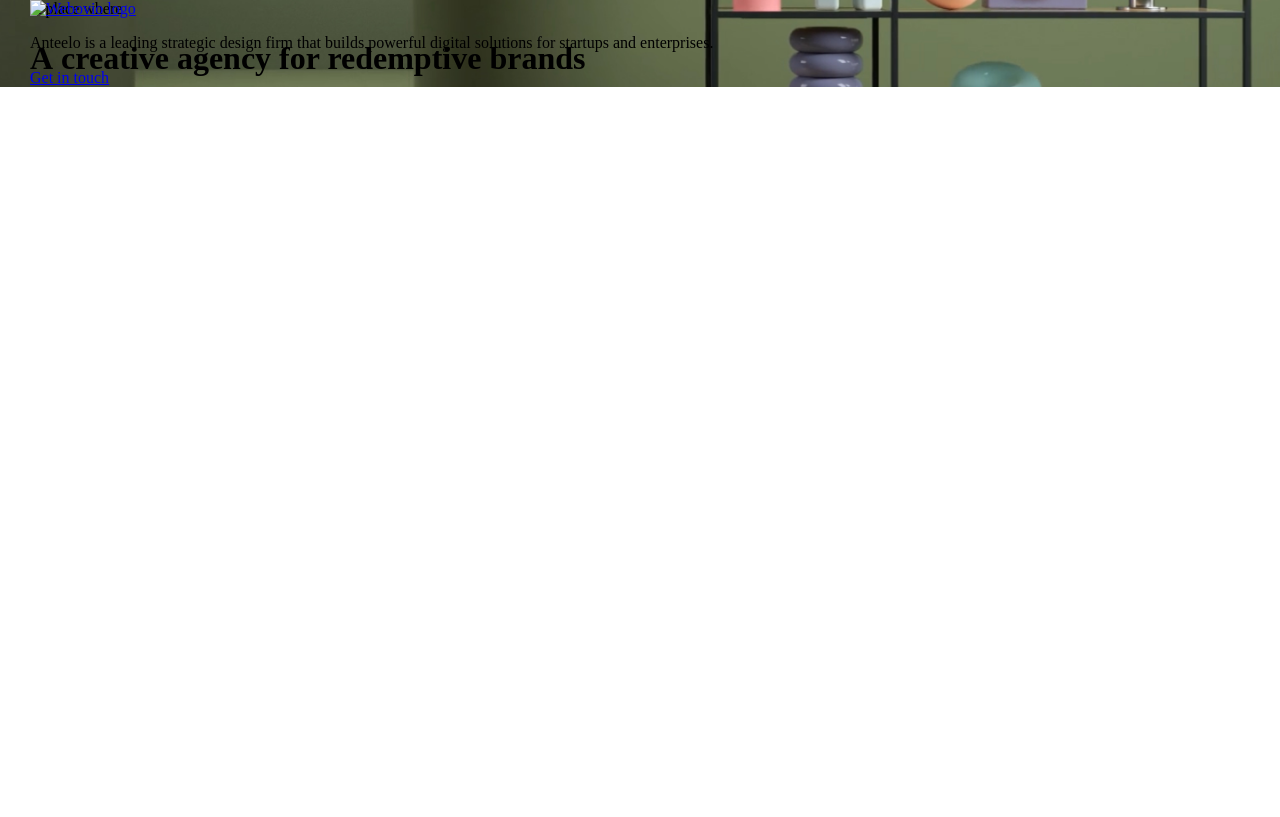
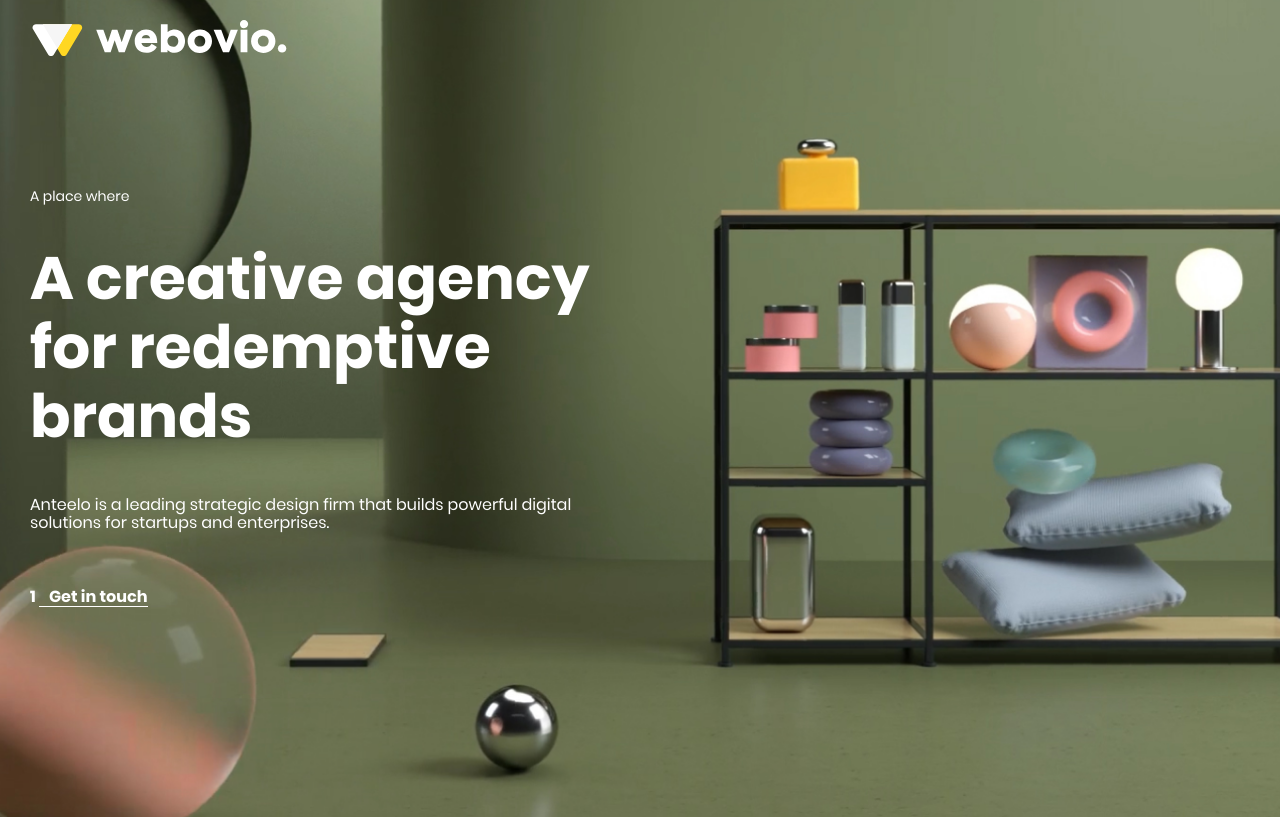
Before and after one commit to akamaliev/html_css, a plain HTML site: page webovio.html in a window 1280 px wide. Shown: the top 817 px of the page. Drawn offline with Linux system fonts and the light colour scheme.

Commit message:
first screen continue

```diff
--- a/css/webovio.css
+++ b/css/webovio.css
@@ -2,6 +2,13 @@
     box-sizing: border-box;
 }
 
+@font-face { src: url("../fonts/Poppins-Regular.woff") format("woff"); font-family: "Poppins"; font-weight: 400; font-style: normal; }
+@font-face { src: url("../fonts/Poppins-Bold.woff") format("woff"); font-family: "Poppins"; font-weight: 700; font-style: bold; }
+
+body {
+    font-family: "Poppins", sans-serif;
+    font-weight: 400;
+}
 
 img {
     max-width: 100%;
@@ -14,6 +21,7 @@ img {
 
 .header {
     position: absolute;
+    padding: 20px 0;
 }
 .header__container {
     display: flex;
@@ -29,6 +37,16 @@ img {
 }
 .btn__lines {
 }
+
+.title {
+    font-weight: 700;
+    font-size: 60px;
+    margin: 0;
+}
+.hero__title {
+    margin-bottom: 45px;
+}
+
 .main {
 }
 .hero {
@@ -36,12 +54,31 @@ img {
     background-position: center;
     background-size: cover;
     background-repeat: no-repeat;
+    padding: 187px 0 210px;
+    color: white;
 }
 .hero__content {
+    max-width: 616px;
 }
 .small-text {
+    font-size: 14px;
 }
-.desc {
+.hero__small-text {
+    margin-bottom: 40px;
+    display: inline-block;
+}
+.hero__desc {
+    margin: 0;
+    margin-bottom: 55px;
 }
 .link {
+    text-decoration: none;
+    font-weight: 700;
+    color: inherit;
 }
+
+.link__text {
+    display: inline-block;
+    border-bottom: 1px solid white;
+    padding-left: 10px;
+}
--- a/webovio.html
+++ b/webovio.html
@@ -12,7 +12,7 @@
     <header class="header">
         <div class="container header__container">
             <a href="#" class="logo">
-                <img src="" alt="Webovio logo" class="logo__img">
+                <img src="./img/logo.svg" alt="Webovio logo" class="logo__img">
             </a>
             <button class="btn btn_type_burger" aria-label="open menu">
                 <span class="btn__lines"></span>
@@ -23,16 +23,19 @@
         <section class="hero">
             <div class="container">
                 <div class="hero__content">
-                    <span class="small-text">
+                    <span class="small-text hero__small-text">
                         A&nbsp;place where
                     </span>
-                    <h1 class="header">
+                    <h1 class="title hero__title">
                         A&nbsp;creative agency for redemptive brands
                     </h1>
-                    <p class="desc">
+                    <p class="hero__desc">
                         Anteelo is&nbsp;a&nbsp;leading strategic design firm that builds powerful digital solutions for startups and enterprises.
                     </p>
-                    <a href="#" class="link">Get in touch</a>
+                    <a href="#" class="link">
+                        <span class="link__arrow">1</span>
+                        <span class="link__text">Get in touch</span>
+                    </a>
                 </div>
             </div>
         </section>
```
Also changed, not shown: fonts/Poppins-Bold.woff (added), fonts/Poppins-Regular.woff (added).
